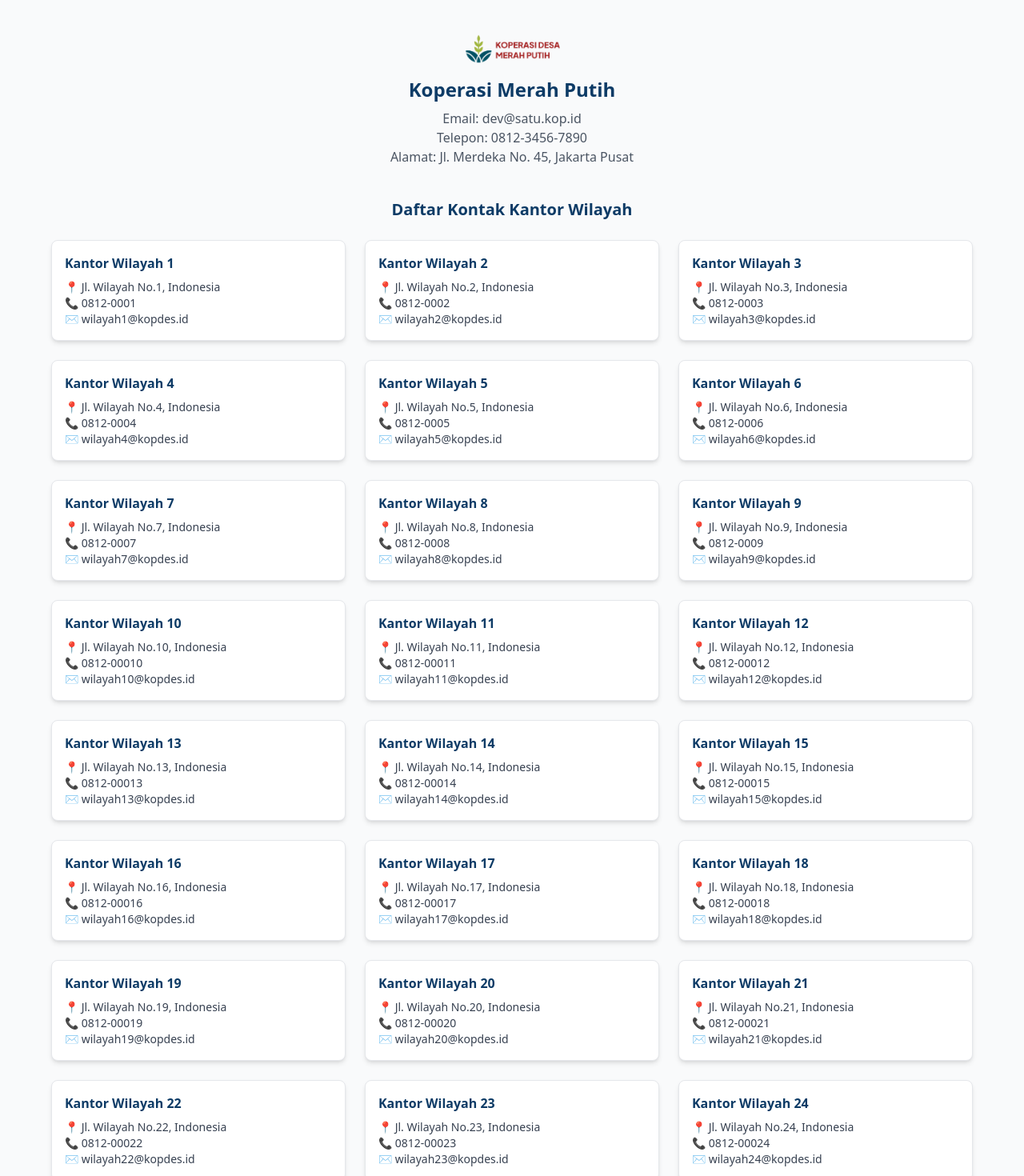
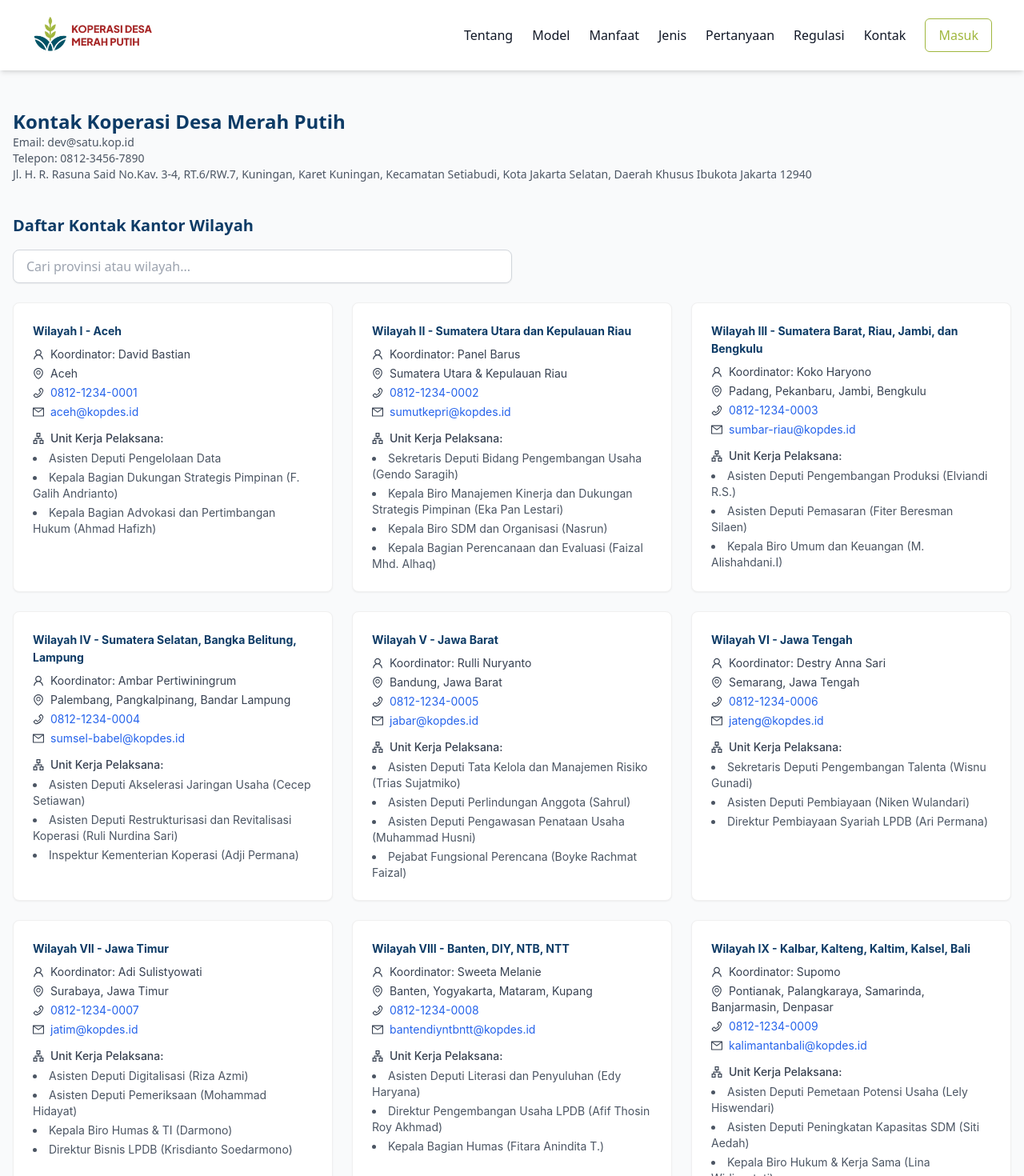
Before and after one commit to kop-go-id/kopdes-merah-putih, a Next.js app in the folder frontend/: page /kontak in a window 1280 px wide. Shown: the top 1470 px of the page at 80% size. Built offline with nearby package versions, Linux system fonts and the light colour scheme.

Commit message:
Updated anggota-koperasi edit pages

```diff
--- a/frontend/src/pages/kontak.js
+++ b/frontend/src/pages/kontak.js
@@ -1,51 +1,264 @@
-import React from "react";
+"use client";
+
+import React, { useState } from "react";
 import Image from "next/image";
+import {
+  MailOutlined,
+  PhoneOutlined,
+  EnvironmentOutlined,
+  ApartmentOutlined,
+  UserOutlined,
+} from "@ant-design/icons";
+import { Card } from "antd";
+import Navbar from "@/components/Navbar"; // sesuaikan path dengan strukturmu
+import Footer from "@/components/Footer";
 
-export default function Contacts() {
-  const contatactData = Array.from({ length: 38 }, (_, i) => ({
-    nama: `Kantor Wilayah ${i + 1}`,
-    email: `wilayah${i + 1}@kopdes.id`,
-    phone: `0812-000${i + 1}`,
-    alamat: `Jl. Wilayah No.${i + 1}, Indonesia`
-  }));
+export default function ContactsPage() {
+  const [searchTerm, setSearchTerm] = useState("");
+  const contactData = [
+    {
+      nama: "Wilayah I - Aceh",
+      koordinator: "David Bastian",
+      alamat: "Aceh",
+      email: "aceh@kopdes.id",
+      phone: "0812-1234-0001",
+      ukp: [
+        "Asisten Deputi Pengelolaan Data",
+        "Kepala Bagian Dukungan Strategis Pimpinan (F. Galih Andrianto)",
+        "Kepala Bagian Advokasi dan Pertimbangan Hukum (Ahmad Hafizh)"
+      ]
+    },
+    {
+      nama: "Wilayah II - Sumatera Utara dan Kepulauan Riau",
+      koordinator: "Panel Barus",
+      alamat: "Sumatera Utara & Kepulauan Riau",
+      email: "sumutkepri@kopdes.id",
+      phone: "0812-1234-0002",
+      ukp: [
+        "Sekretaris Deputi Bidang Pengembangan Usaha (Gendo Saragih)",
+        "Kepala Biro Manajemen Kinerja dan Dukungan Strategis Pimpinan (Eka Pan Lestari)",
+        "Kepala Biro SDM dan Organisasi (Nasrun)",
+        "Kepala Bagian Perencanaan dan Evaluasi (Faizal Mhd. Alhaq)"
+      ]
+    },
+    {
+      nama: "Wilayah III - Sumatera Barat, Riau, Jambi, dan Bengkulu",
+      koordinator: "Koko Haryono",
+      alamat: "Padang, Pekanbaru, Jambi, Bengkulu",
+      email: "sumbar-riau@kopdes.id",
+      phone: "0812-1234-0003",
+      ukp: [
+        "Asisten Deputi Pengembangan Produksi (Elviandi R.S.)",
+        "Asisten Deputi Pemasaran (Fiter Beresman Silaen)",
+        "Kepala Biro Umum dan Keuangan (M. Alishahdani.I)"
+      ]
+    },
+    {
+      nama: "Wilayah IV - Sumatera Selatan, Bangka Belitung, Lampung",
+      koordinator: "Ambar Pertiwiningrum",
+      alamat: "Palembang, Pangkalpinang, Bandar Lampung",
+      email: "sumsel-babel@kopdes.id",
+      phone: "0812-1234-0004",
+      ukp: [
+        "Asisten Deputi Akselerasi Jaringan Usaha (Cecep Setiawan)",
+        "Asisten Deputi Restrukturisasi dan Revitalisasi Koperasi (Ruli Nurdina Sari)",
+        "Inspektur Kementerian Koperasi (Adji Permana)"
+      ]
+    },
+    {
+      nama: "Wilayah V - Jawa Barat",
+      koordinator: "Rulli Nuryanto",
+      alamat: "Bandung, Jawa Barat",
+      email: "jabar@kopdes.id",
+      phone: "0812-1234-0005",
+      ukp: [
+        "Asisten Deputi Tata Kelola dan Manajemen Risiko (Trias Sujatmiko)",
+        "Asisten Deputi Perlindungan Anggota (Sahrul)",
+        "Asisten Deputi Pengawasan Penataan Usaha (Muhammad Husni)",
+        "Pejabat Fungsional Perencana (Boyke Rachmat Faizal)"
+      ]
+    },
+    {
+      nama: "Wilayah VI - Jawa Tengah",
+      koordinator: "Destry Anna Sari",
+      alamat: "Semarang, Jawa Tengah",
+      email: "jateng@kopdes.id",
+      phone: "0812-1234-0006",
+      ukp: [
+        "Sekretaris Deputi Pengembangan Talenta (Wisnu Gunadi)",
+        "Asisten Deputi Pembiayaan (Niken Wulandari)",
+        "Direktur Pembiayaan Syariah LPDB (Ari Permana)"
+      ]
+    },
+    {
+      nama: "Wilayah VII - Jawa Timur",
+      koordinator: "Adi Sulistyowati",
+      alamat: "Surabaya, Jawa Timur",
+      email: "jatim@kopdes.id",
+      phone: "0812-1234-0007",
+      ukp: [
+        "Asisten Deputi Digitalisasi (Riza Azmi)",
+        "Asisten Deputi Pemeriksaan (Mohammad Hidayat)",
+        "Kepala Biro Humas & TI (Darmono)",
+        "Direktur Bisnis LPDB (Krisdianto Soedarmono)"
+      ]
+    },
+    {
+      nama: "Wilayah VIII - Banten, DIY, NTB, NTT",
+      koordinator: "Sweeta Melanie",
+      alamat: "Banten, Yogyakarta, Mataram, Kupang",
+      email: "bantendiyntbntt@kopdes.id",
+      phone: "0812-1234-0008",
+      ukp: [
+        "Asisten Deputi Literasi dan Penyuluhan (Edy Haryana)",
+        "Direktur Pengembangan Usaha LPDB (Afif Thosin Roy Akhmad)",
+        "Kepala Bagian Humas (Fitara Anindita T.)"
+      ]
+    },
+    {
+      nama: "Wilayah IX - Kalbar, Kalteng, Kaltim, Kalsel, Bali",
+      koordinator: "Supomo",
+      alamat: "Pontianak, Palangkaraya, Samarinda, Banjarmasin, Denpasar",
+      email: "kalimantanbali@kopdes.id",
+      phone: "0812-1234-0009",
+      ukp: [
+        "Asisten Deputi Pemetaan Potensi Usaha (Lely Hiswendari)",
+        "Asisten Deputi Peningkatan Kapasitas SDM (Siti Aedah)",
+        "Kepala Biro Hukum & Kerja Sama (Lina Widiyastuti)",
+        "Kepala Bagian Perundang-Undangan dan Kerja Sama (Feraldi Chandra Heraton)"
+      ]
+    },
+    {
+      nama: "Wilayah X - Kaltara, Sulteng, Sulsel, Sultra, Papua Barat",
+      koordinator: "Henra Saragih",
+      alamat: "Tanjung Selor, Palu, Makassar, Kendari, Manokwari",
+      email: "sulawesikalimantan@kopdes.id",
+      phone: "0812-1234-0010",
+      ukp: [
+        "Sekretaris Deputi Kelembagaan (Niken Prasetyawati)",
+        "Asisten Deputi Organisasi dan Badan Hukum (Try Aditya Putra)",
+        "Kepala Bagian Umum, Inspektorat Kemenkop (Taufan Nasution)"
+      ]
+    },
+    {
+      nama: "Wilayah XI - Sulut, Gorontalo, Sulbar, Maluku, Papua Barat Daya",
+      koordinator: "Henny Navilah",
+      alamat: "Manado, Gorontalo, Mamuju, Ambon, Sorong",
+      email: "sulutmaluku@kopdes.id",
+      phone: "0812-1234-0011",
+      ukp: [
+        "Asisten Deputi Kemitraan (Leonardi Pratama)",
+        "Asisten Deputi Rantai Pasok (M. Amin Nurhakim)",
+        "Direktur Keuangan LPDB (Bambang Sadewo)"
+      ]
+    },
+    {
+      nama: "Wilayah XII - Maluku Utara, Papua, Papua Tengah, Papua Pegunungan, Papua Selatan",
+      koordinator: "Herbert H.O. Siagian",
+      alamat: "Ternate, Jayapura, Nabire, Wamena, Merauke",
+      email: "papua@kopdes.id",
+      phone: "0812-1234-0012",
+      ukp: [
+        "Sekretaris Deputi Pengawasan (Windy Novita Rauf)",
+        "Asisten Deputi Kepatuhan Prinsip dan Penilaian Kesehatan (Dandy Bagus Ariyanto)",
+        "Direktur Umum dan Hukum LPDB (Oetje Koesoema Prasetia)"
+      ]
+    },
+  ];
+
+  const filteredData = contactData.filter((item) =>
+    item.nama.toLowerCase().includes(searchTerm.toLowerCase())
+  );
 
   return (
-    <div className="min-h-screen bg-gray-50 px-4 py-10">
-      {/* Logo dan Kontak Utama */}
-      <div className="max-w-4xl mx-auto text-center mb-10">
-        <Image
-          src="/images/logo.png" // Ganti dengan path logo kamu
-          alt="Logo Koperasi Merah Putih"
-          width={120}
-          height={120}
-          className="mx-auto mb-4"
-        />
-        <h1 className="text-2xl font-bold text-[#0D3B66]">Koperasi Merah Putih</h1>
-        <p className="mt-2 text-gray-600">Email: dev@satu.kop.id</p>
-        <p className="text-gray-600">Telepon: 0812-3456-7890</p>
-        <p className="text-gray-600">Alamat: Jl. Merdeka No. 45, Jakarta Pusat</p>
-      </div>
+    <div className="bg-gray-50 min-h-screen pt-24">
+      <Navbar />
 
-      {/* Daftar Kontak Kantor Wilayah */}
-      <div className="max-w-6xl mx-auto">
-        <h2 className="text-xl font-semibold text-[#0D3B66] mb-6 text-center">
+      <div className="max-w-7xl mx-auto px-4 py-10">
+        <div className="flex flex-col md:flex-row items-start md:items-center justify-between mb-10 gap-6">
+          <div className="flex items-start gap-4">
+            <div>
+              <h1 className="text-2xl font-bold text-[#0D3B66]">
+                Kontak Koperasi Desa Merah Putih
+              </h1>
+              <p className="text-sm text-gray-600">Email: dev@satu.kop.id</p>
+              <p className="text-sm text-gray-600">Telepon: 0812-3456-7890</p>
+              <p className="text-sm text-gray-600">
+                Jl. H. R. Rasuna Said No.Kav. 3-4, RT.6/RW.7, Kuningan, Karet Kuningan, Kecamatan Setiabudi, Kota Jakarta Selatan, Daerah Khusus Ibukota Jakarta 12940
+              </p>
+            </div>
+          </div>
+        </div>
+
+        <h2 className="text-xl font-semibold text-[#0D3B66] mb-4">
           Daftar Kontak Kantor Wilayah
         </h2>
 
+        {/* Search Bar */}
+        <div className="mb-6">
+          <input
+            type="text"
+            placeholder="Cari provinsi atau wilayah..."
+            value={searchTerm}
+            onChange={(e) => setSearchTerm(e.target.value)}
+            className="w-full md:w-1/2 px-4 py-2 border border-gray-300 rounded-lg shadow-sm focus:outline-none focus:ring-2 focus:ring-blue-400"
+          />
+        </div>
+
+        {/* Kontak Cards */}
         <div className="grid grid-cols-1 sm:grid-cols-2 lg:grid-cols-3 gap-6">
-          {contatactData.map((item, index) => (
-            <div
-              key={index}
-              className="bg-white shadow-md rounded-lg p-4 border border-gray-200"
-            >
-              <h3 className="font-bold text-[#0D3B66] mb-2">{item.nama}</h3>
-              <p className="text-sm text-gray-700">📍 {item.alamat}</p>
-              <p className="text-sm text-gray-700">📞 {item.phone}</p>
-              <p className="text-sm text-gray-700">✉️ {item.email}</p>
-            </div>
-          ))}
+          {filteredData.length > 0 ? (
+            filteredData.map((item, index) => (
+              <Card key={index} className="shadow-sm">
+                <h3 className="font-bold text-[#0D3B66] mb-2">{item.nama}</h3>
+                <div className="space-y-1 text-sm text-gray-700">
+                  <p>
+                    <UserOutlined className="mr-2" />
+                    Koordinator: {item.koordinator}
+                  </p>
+                  <p>
+                    <EnvironmentOutlined className="mr-2" />
+                    {item.alamat}
+                  </p>
+                  <p>
+                    <PhoneOutlined className="mr-2" />
+                    <a
+                      href={`tel:${item.phone}`}
+                      className="text-blue-600 hover:underline"
+                    >
+                      {item.phone}
+                    </a>
+                  </p>
+                  <p>
+                    <MailOutlined className="mr-2" />
+                    <a
+                      href={`mailto:${item.email}`}
+                      className="text-blue-600 hover:underline"
+                    >
+                      {item.email}
+                    </a>
+                  </p>
+                </div>
+                <div className="mt-3">
+                  <p className="font-medium text-gray-700 mb-1">
+                    <ApartmentOutlined className="mr-2" />
+                    Unit Kerja Pelaksana:
+                  </p>
+                  <ul className="list-disc list-inside text-sm text-gray-600 space-y-1">
+                    {item.ukp.map((ukpItem, i) => (
+                      <li key={i}>{ukpItem}</li>
+                    ))}
+                  </ul>
+                </div>
+              </Card>
+            ))
+          ) : (
+            <p className="text-gray-600 col-span-full">Data tidak ditemukan.</p>
+          )}
         </div>
       </div>
+
+      <Footer />
     </div>
   );
 }
--- a/frontend/src/pages/koperasi/profil/index.js
+++ b/frontend/src/pages/koperasi/profil/index.js
@@ -37,7 +37,7 @@
         <div className="flex justify-between items-center mb-6">
           <h1 className="text-xl font-semibold text-[#004c5a]">Profil Koperasi</h1>
           <div className="hidden md:block">
-            <Link href="/koperasi/profil/edit-forms">
+            <Link href="/koperasi/profil/update">
               <Button type="primary" icon={<EditOutlined />} className="bg-[#025669]">
                 Edit Profil
               </Button>
@@ -47,7 +47,7 @@
 
         {/* Tombol Edit di mobile */}
         <div className="block md:hidden mb-4">
-          <Link href="/koperasi/profil/edit-forms">
+          <Link href="/koperasi/profil/update">
             <Button type="primary" icon={<EditOutlined />} className="bg-[#025669] hover:bg-[#024655]">
               Edit Profil
             </Button>
```
Also changed, not shown: frontend/src/pages/koperasi/profil/update/index.js (renamed from frontend/src/pages/koperasi/profil/edit-forms/index.js).
